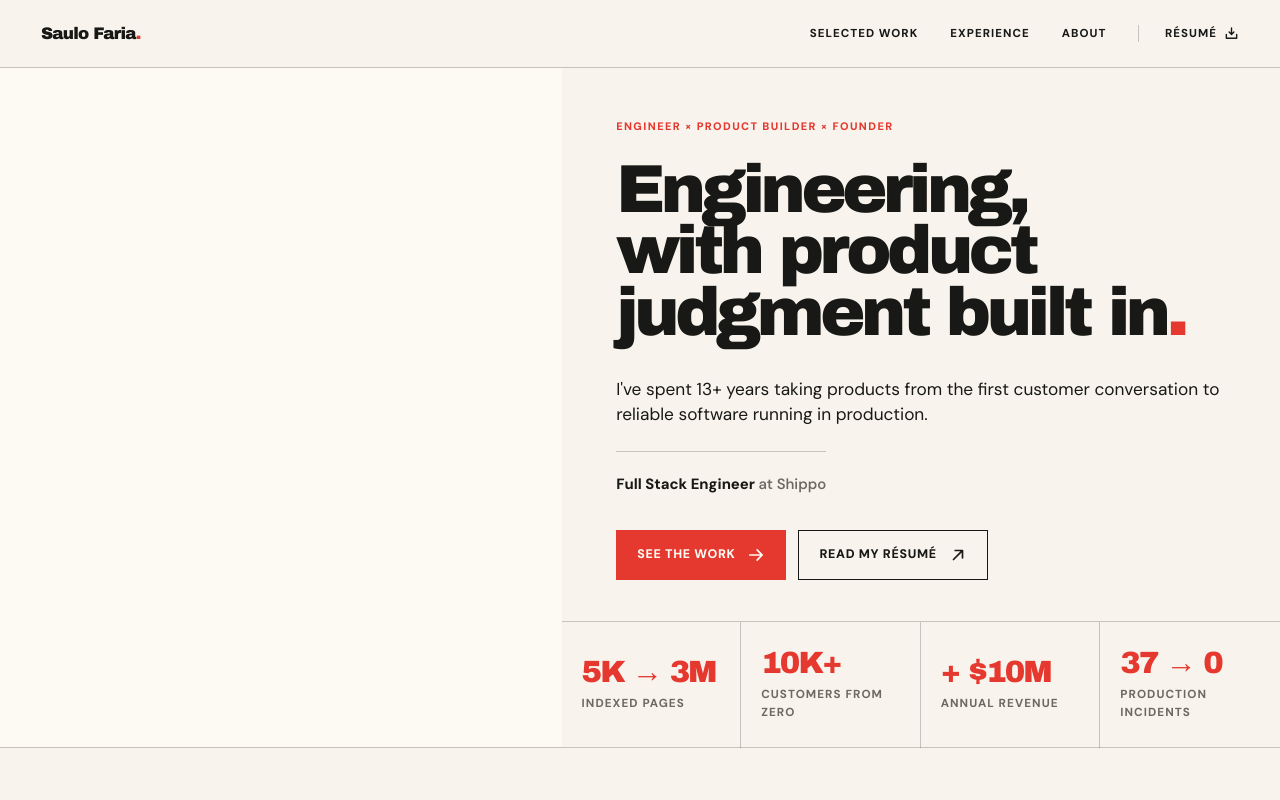
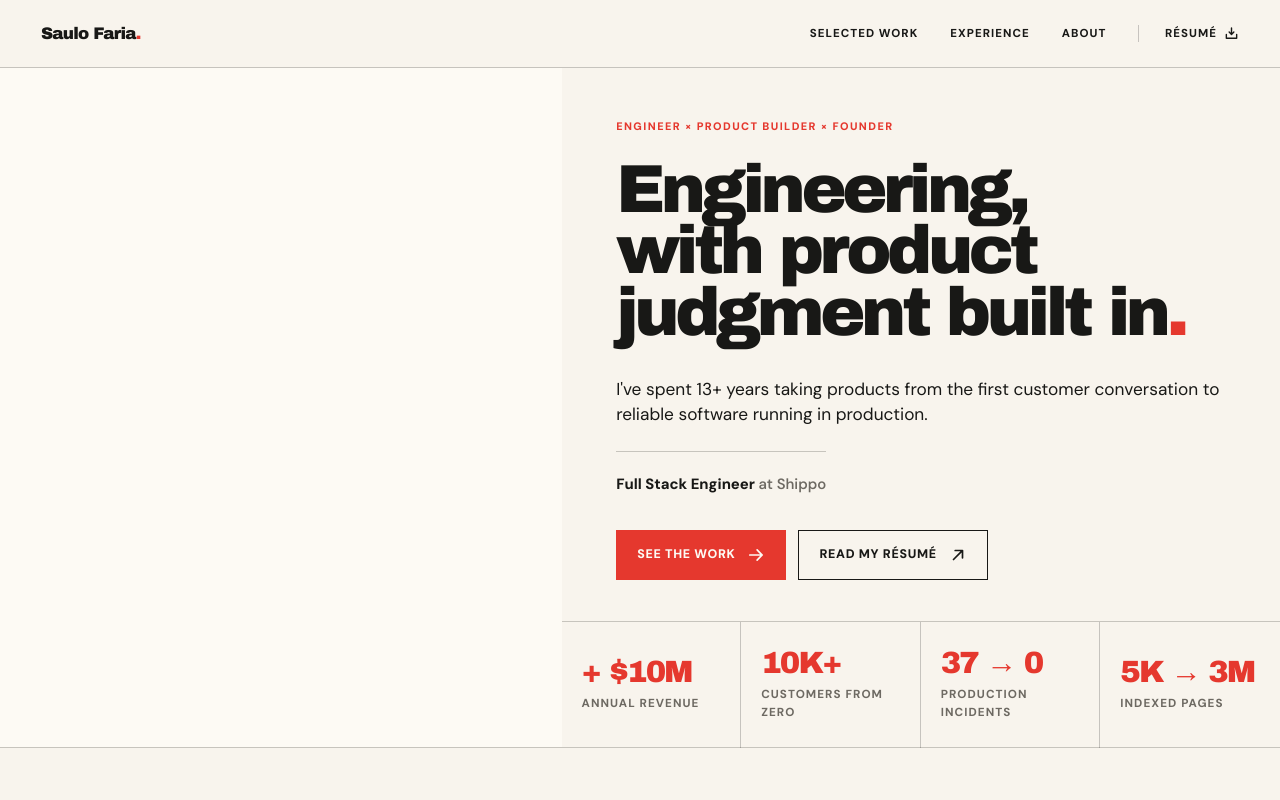
Before and after one commit to saulodefaria/saulofaria, a Next.js app: page / in a window 1280 px wide. Shown: the top 800 px of the page. Built offline with nearby package versions, Linux system fonts and the light colour scheme.

Commit message:
Reorder metrics in page.tsx for improved clarity

```diff
--- a/app/page.tsx
+++ b/app/page.tsx
@@ -187,10 +187,10 @@ const principles = [
 ];
 
 const metrics = [
+  ["+ $10M", "annual revenue"],
+  ["10K+", "customers from zero"],
+  ["37 → 0", "production incidents"],
   ["5K → 3M", "indexed pages"],
-  ["10K+", "customers from zero"],
-  ["+ $10M", "annual revenue"],
-  ["37 → 0", "production incidents"],
 ];
 
 const kickerClass = "m-0 text-[.68rem] font-[820] uppercase leading-[1.4] tracking-[.13em] text-red";
```
